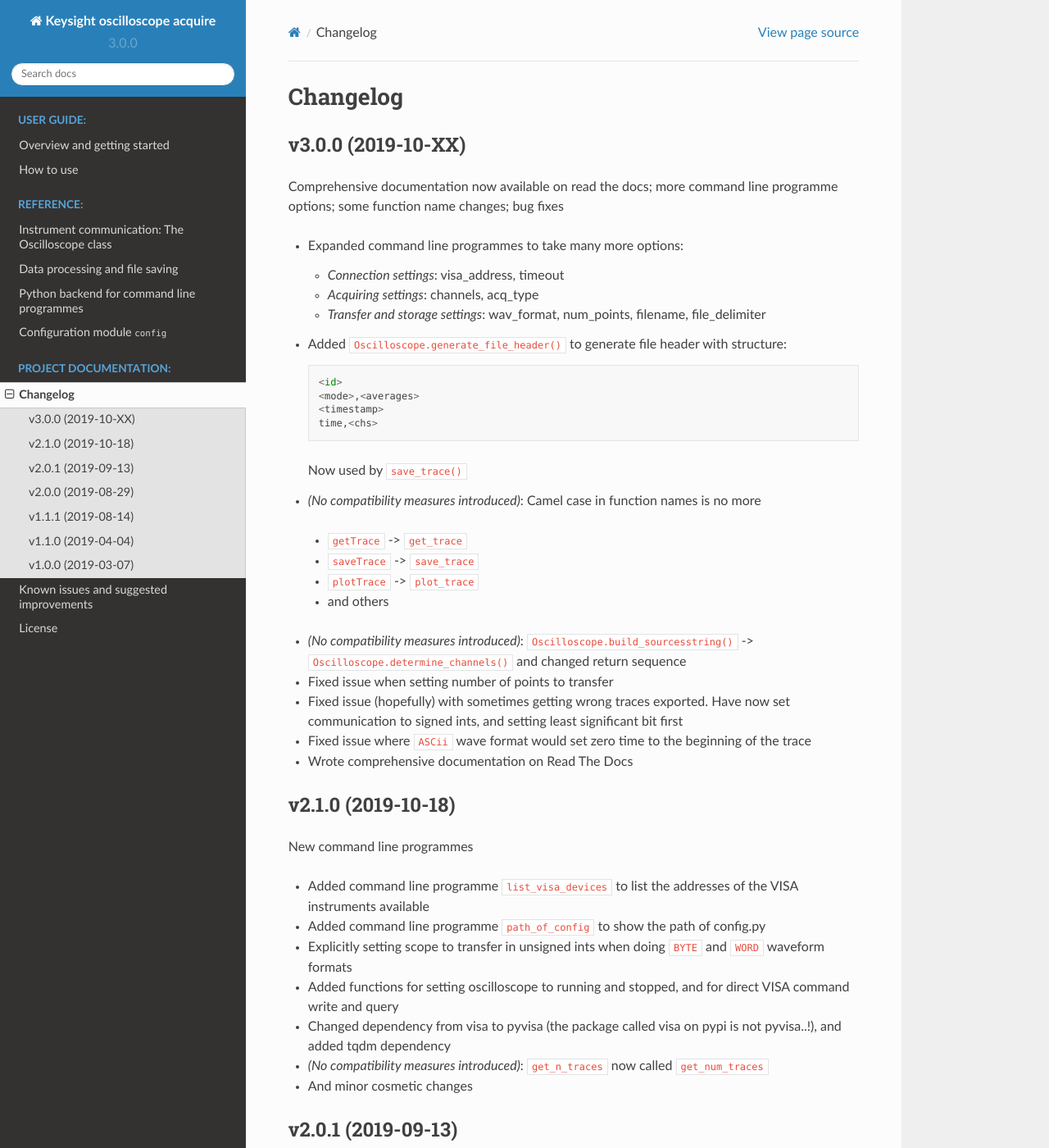
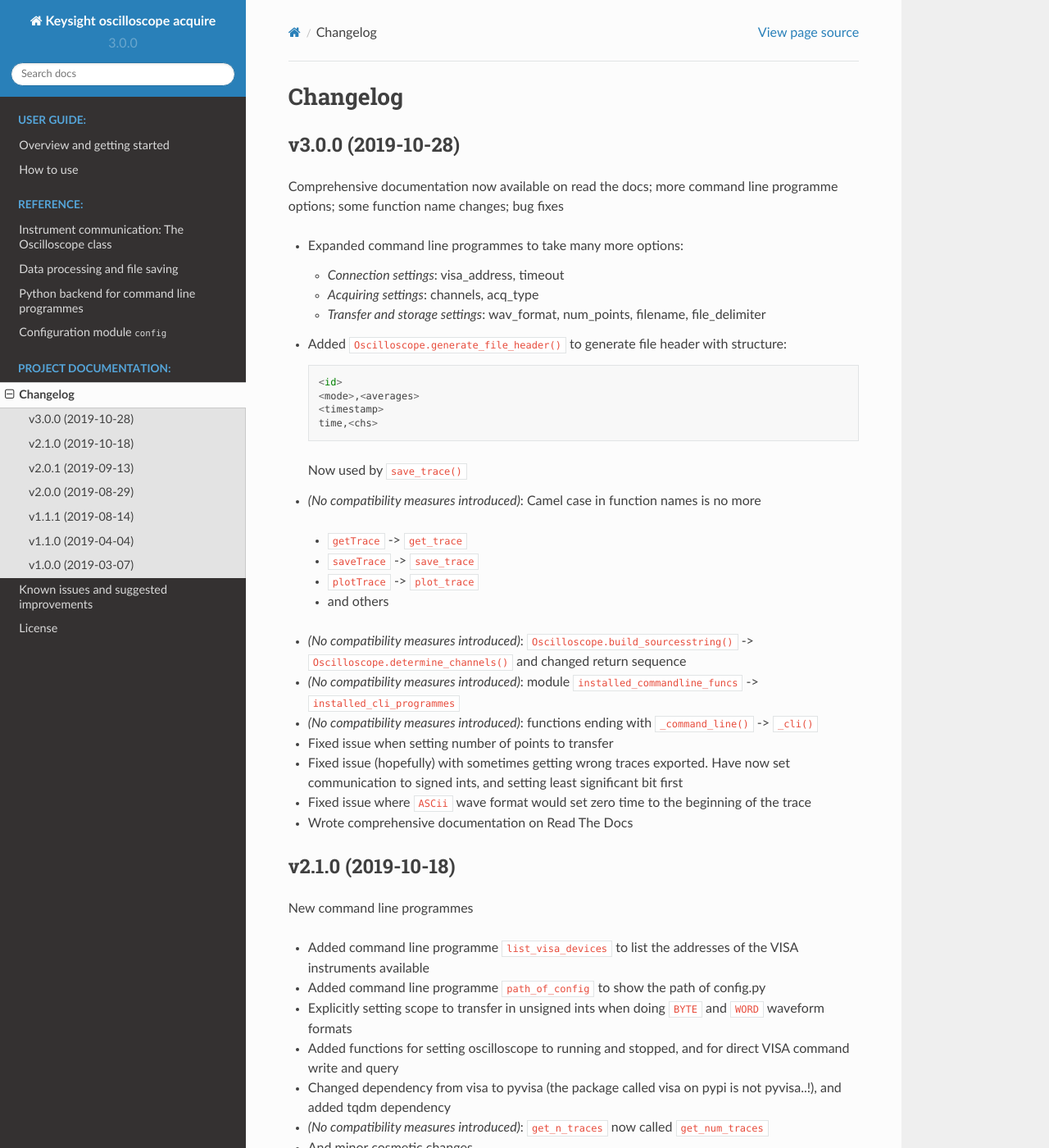
Before and after one commit to asvela/keyoscacquire, a Sphinx documentation site: the page built from keyoscacquire/docs/changelog.rst, in a window 1280 px wide and 1400 px high. Shown: the whole window at 82% size. Built offline with Sphinx 7.4.7 and the Read the Docs theme 2.0.0, drawn with Linux system fonts in a browser that asks for light colours; pages that are not in the unit, such as notebooks, are missing from menus.

Commit message:
(docs, setuo) adding to changelog, new short description

```diff
--- a/keyoscacquire/docs/changelog.rst
+++ b/keyoscacquire/docs/changelog.rst
@@ -2,7 +2,7 @@
 =========
 
 
-v3.0.0 (2019-10-XX)
+v3.0.0 (2019-10-28)
 -------------------
 Comprehensive documentation now available on read the docs; more command line programme options; some function name changes; bug fixes
 
@@ -29,6 +29,10 @@
   * and others
 
 - *(No compatibility measures introduced)*: ``Oscilloscope.build_sourcesstring()`` -> ``Oscilloscope.determine_channels()`` and changed return sequence
+
+- *(No compatibility measures introduced)*: module ``installed_commandline_funcs`` -> ``installed_cli_programmes``
+
+- *(No compatibility measures introduced)*: functions ending with ``_command_line()`` -> ``_cli()``
 
 - Fixed issue when setting number of points to transfer
 
```
Also changed, not shown: 1 other file.
